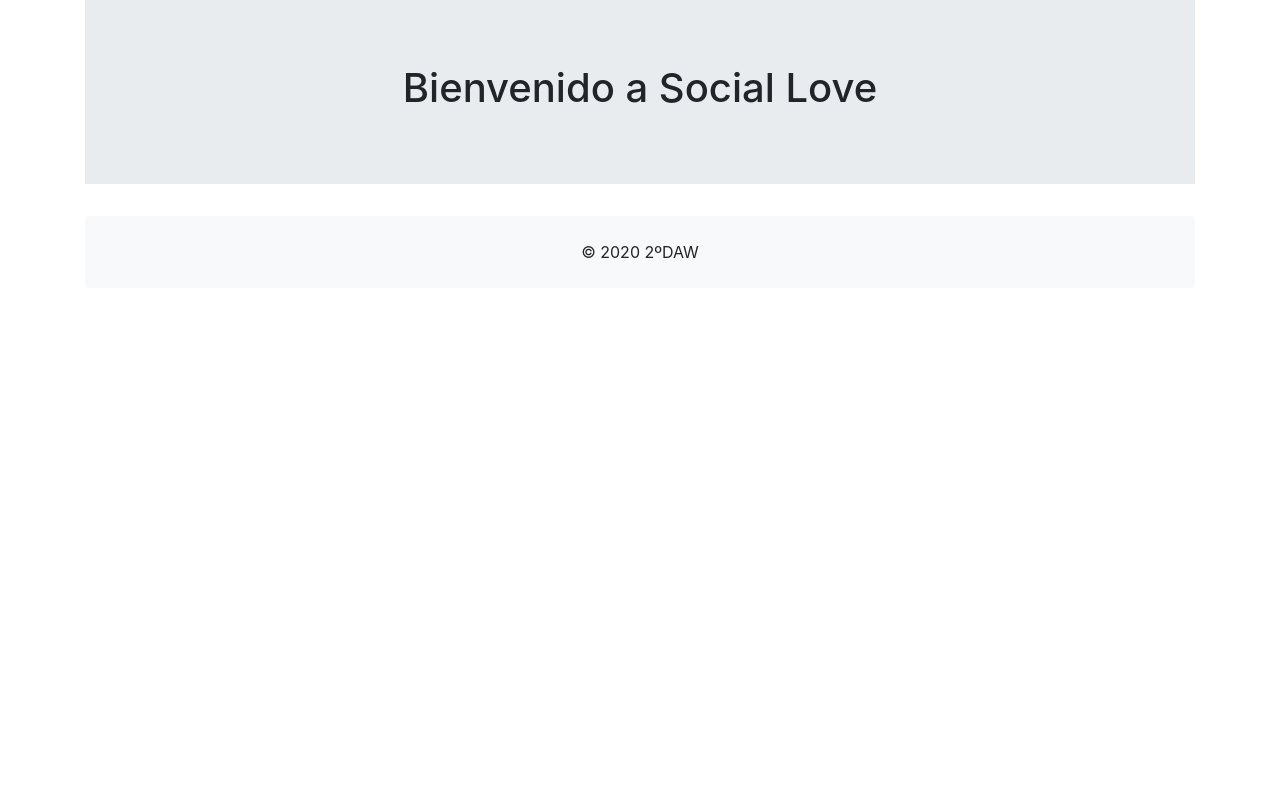
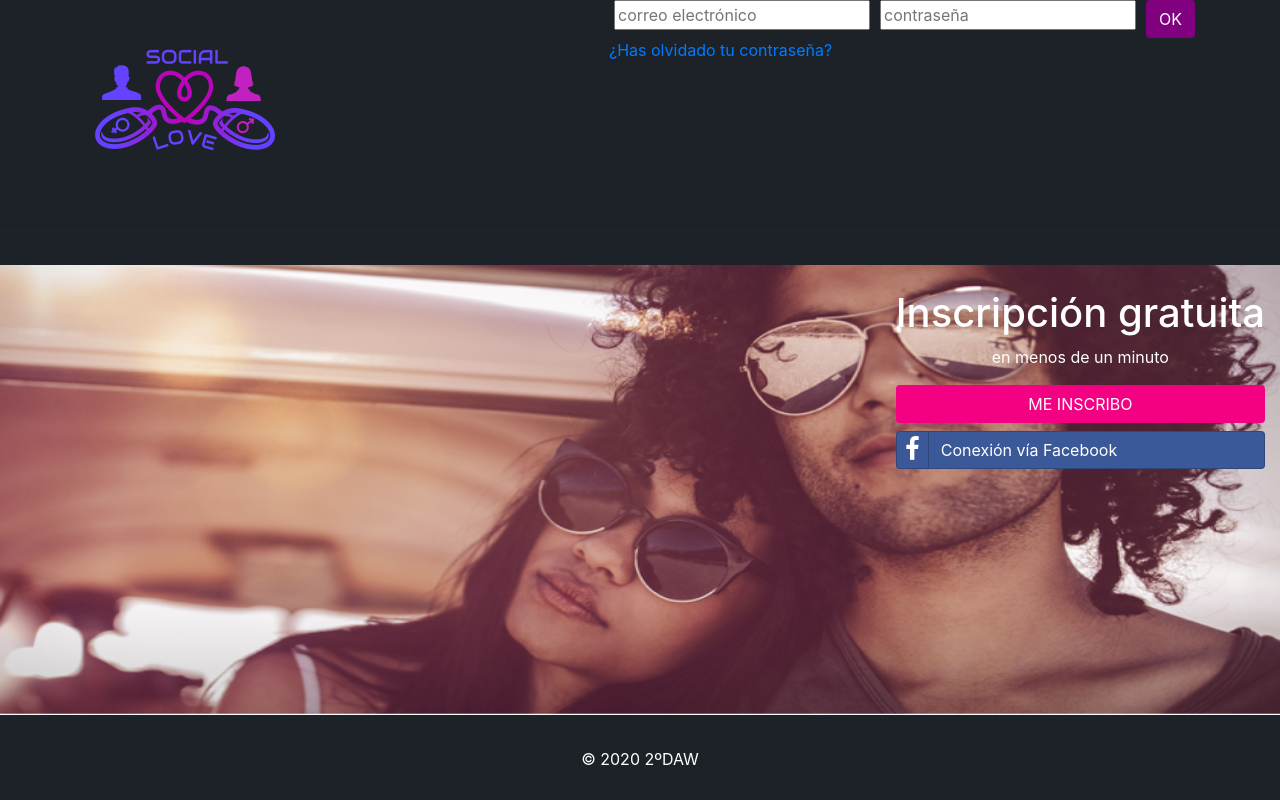
Before and after one commit to 1web914/sociallove, a PHP site: template view/mainview.phtml in a window 1280 px wide. Run offline with PHP 8.4, Linux system fonts and the light colour scheme; the template is opened without the code that fills it, so the values that code supplies are empty; some libraries are stand-ins or nearby versions.

Commit message:
mainView en proceso

```diff
--- /dev/null
+++ b/js/main.js
@@ -0,0 +1,6 @@
+function datosUsuario() {
+
+    fetch(URL_PATH+"/api/registro")
+        .then((res)=>res.json())
+        .then((res)=>{ })
+}
--- a/view/mainview.phtml
+++ b/view/mainview.phtml
@@ -13,7 +13,7 @@ global $URL_PATH;
 
     <title>
         <?php \dawfony\Ti::startBlock("title"); ?>
-        Tiendaw
+        SocialLove
         <?php \dawfony\Ti::endBlock(); ?>
     </title>
 
@@ -21,38 +21,153 @@ global $URL_PATH;
     <script src="https://code.jquery.com/jquery-3.4.1.js" integrity="sha256-WpOohJOqMqqyKL9FccASB9O0KwACQJpFTUBLTYOVvVU=" crossorigin="anonymous"></script>
     <?php /* Bootstrap. Las rutas deben ser absolutas, porque estamos haciendo rewrite */ ?>
     <link rel="stylesheet" href="<?= $URL_PATH ?>/vendor/twbs/bootstrap/dist/css/bootstrap.min.css">
+
     <script src="<?= $URL_PATH ?>/vendor/twbs/bootstrap/dist/js/bootstrap.min.js"></script>
+    <link rel="stylesheet" href="<?= $URL_PATH ?>/node_modules/bootstrap-social/bootstrap-social.css">
     <?php /* Font awesome CDN */ ?>
-    <link rel="stylesheet" href="https://cdnjs.cloudflare.com/ajax/libs/font-awesome/4.7.0/css/font-awesome.min.css">
+    <link rel="stylesheet" href="<?= $URL_PATH ?>/node_modules/font-awesome/css/font-awesome.min.css">
     <?php /* Animate.css CDN */ ?>
     <link rel="stylesheet" href="https://cdnjs.cloudflare.com/ajax/libs/animate.css/3.7.2/animate.min.css">
-
-    <!-- <link rel="stylesheet" href="https://stackpath.bootstrapcdn.com/bootstrap/4.4.1/css/bootstrap.min.css" integrity="sha384-Vkoo8x4CGsO3+Hhxv8T/Q5PaXtkKtu6ug5TOeNV6gBiFeWPGFN9MuhOf23Q9Ifjh" crossorigin="anonymous"> -->
-
-
     <?php /*Para añadir lineas al head desde las plantillas derivadas*/ ?>
     <?php \dawfony\Ti::startBlock("head"); ?>
     <?php \dawfony\Ti::endBlock(); ?>
 
+    <style>
+        body {
+            background-color: #1c2228;
+        }
+
+        footer {
+            color: white;
+        }
+
+        h1 {
+            color: white;
+        }
+
+        .acepted {
+            color: white;
+            background-color: purple;
+        }
+
+        p{
+            color: white;
+            text-align: center;
+        }
+
+        .imagen-fondo {
+            background-image: url("<?= $URL_PATH ?>/assets/fotosInterfaces/redsocial.png");
+            background-repeat: no-repeat;
+            background-size: 100% 100%;
+            height: 450px;
+        }
+
+        .inscripcion {
+            float: right;
+        }
+
+        .flickr {
+            background: #f40083;
+            color: white;
+        }
+    </style>
+
 </head>
 
-<body class="container">
-    <div class="jumbotron jumbotron-fluid">
-        <div class="text-center myfont">
-            <h1>Bienvenido a Social Love</h1>
+<body>
+    <div class="container">
+        <div class="row">
+            <div class="col">
+                <header class="header-content" id="header-content">
+                    <h1 class="">
+                        <img class="img-fluid" src="<?= $URL_PATH ?>/assets/fotosInterfaces/logo.png" data-srcpng="" alt="socialLove.localhost">
+                    </h1>
+            </div>
+            <br>
+            <center>
+                <div class="col">
+                    <form class="form-loggin excluded-bind-register" action="#" method="post">
+                        <div class="form-row">
+                            <div class="col ">
+                                <input class="input-square" type="text" id="mail" name="username" placeholder="correo electrónico" value="">
+                            </div>
+                            <div class="col ">
+                                <input class="input-square" type="password" id="password" name="password" value="" placeholder="contraseña">
+                            </div>
+                            <div class="col ">
+                                <button type="submit" class="btn acepted">OK</button>
+                            </div>
+                        </div>
+                        <div class="form-row">
+                            <div class="form-cell form-cell-large">
+                                <a class="password-lost-link white open-modal" href="#">¿Has olvidado tu contraseña?</a>
+                            </div>
+                        </div>
+                    </form>
+                </div>
+            </center>
         </div>
     </div>
 
+    </header>
+    <hr>
+    <br>
 
 
+    <div class="imagen-fondo">
+        <div class="container-fluid ">
+            <div class="inscripcion">
+                <br>
+                <h1>Inscripción gratuita</h1>
+                <p class="">en menos de un minuto</p>
+                <div class="">
+                    <div class="form-row">
+                        <form action="#" method="post">
 
+                    </div>
+                    <form action="#" class="">
+                        <button id="b" type="submit" class="btn btn-block flickr">ME INSCRIBO</button>
+                        <button class="btn btn-block btn-social btn-facebook">
+                            <i class="fa fa-facebook"></i> Conexión vía Facebook </button>
+                    </form>
+                </div>
+            </div>
+        </div>
+    </div>
+    <!-- ********************** Modal ******************************************* -->
+<script>
+    function verRegistro() {
+        console.log("En verRegistro "); // mensaje de depuración
+        // Esto es jquery, copiado de la documentación de bootstrap.
+        $('#viajeModal').modal('show');  // mostrar div oculto de manera modal.
+    }
+</script>
 
+<div class="modal fade" id="viajeModal" tabindex="-1" role="dialog" aria-labelledby="exampleModalLabel" aria-hidden="true">
+  <div class="modal-dialog" role="document">
+    <div class="modal-content">
+      <div class="modal-header">
+        <h5 class="modal-title" id="titulo">titulo</h5>
+        <button type="button" class="close" data-dismiss="modal" aria-label="Close">
+          <span aria-hidden="true">&times;</span>
+        </button>
+      </div>
+      <div class="modal-body">
+        <p id="descripcion">descripcion</p>
+        <p id="precioprivado" class="text-success font-weight-bold">precioprivado</p>
+      </div>
+      <div class="modal-footer">
+        <button type="button" class="btn btn-secondary" data-dismiss="modal">Cerrar</button>
+      </div>
+    </div>
+  </div>
+</div>
 
     <?php \dawfony\Ti::startBlock("content"); ?>
 
 
     <?php \dawfony\Ti::endBlock(); ?>
-    <footer class="rounded p-4 mt-2 text-center bg-light myfont">
+    <footer class="rounded p-4 mt-2 text-center  myfont">
         © <?= date("Y") ?> 2ºDAW
     </footer>
 </body>
```
Also changed, not shown: assets/fotosInterfaces/logo.png (added), assets/fotosInterfaces/redsocial.png (added), package-lock.json (added).
